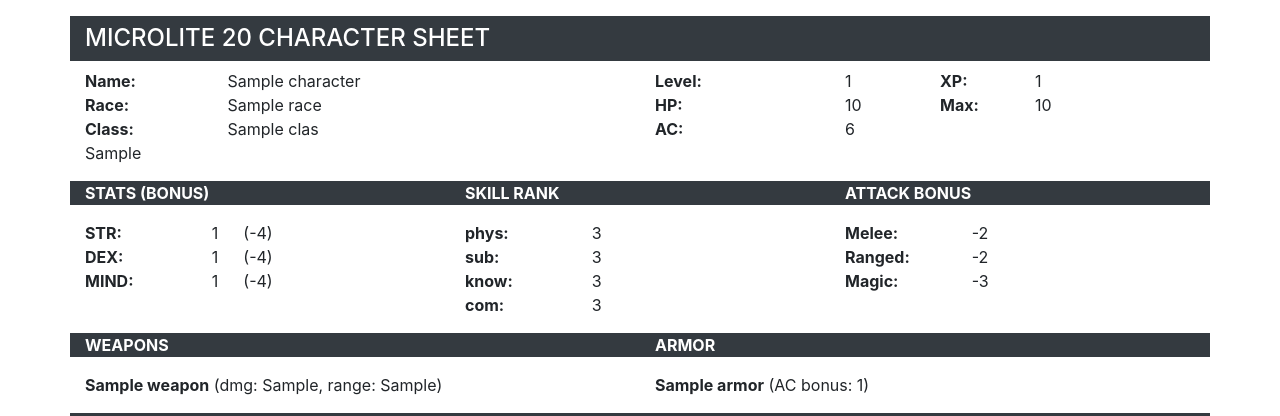
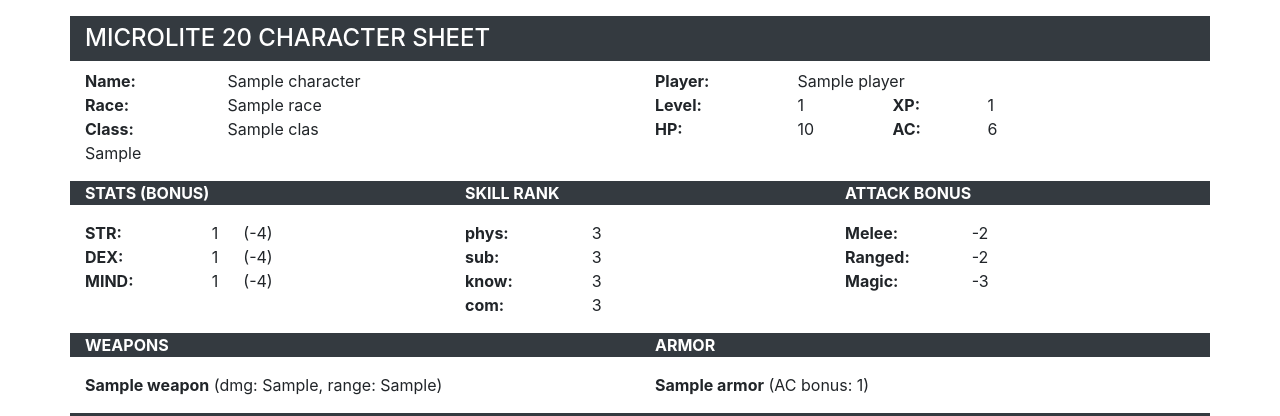
Before and after one commit to michaelbirdtx/microlite20, a Django app: a page that uses m20_root/characters/templates/characters/character_detail.html in a window 1280 px wide. Shown: the top 416 px of the page. Run offline with Django 3.2, Linux system fonts and the light colour scheme; tables that the repository leaves empty hold one stand-in row (values such as "Sample post"); some libraries are stand-ins or nearby versions.

Commit message:
Added Player to model.

```diff
--- a/m20_root/characters/models.py
+++ b/m20_root/characters/models.py
@@ -18,6 +18,20 @@
 )
 
 # Create your models here.
+
+
+class Player(models.Model):
+    class Meta:
+        ordering = ['name']
+        verbose_name = 'Player'
+        verbose_name_plural = 'Players'
+    name = models.CharField(max_length=100)
+    email = models.EmailField(max_length=254, unique=True)
+    is_active = models.BooleanField(default=True)
+    slug = models.SlugField(default=uuid.uuid4)
+
+    def __str__(self):
+        return self.name
 
 
 class Class(models.Model):
@@ -107,6 +121,8 @@
         ordering = ['name']
     name = models.CharField(max_length=100)
     slug = models.SlugField(default=uuid.uuid4)
+    player = models.ForeignKey(
+        Player, blank=True, null=True, on_delete=models.CASCADE)
     race = models.ForeignKey(Race, on_delete=models.PROTECT)
     character_class = models.ForeignKey(Class, on_delete=models.PROTECT)
     level = models.IntegerField(default=1)
--- a/m20_root/characters/templates/characters/character_detail.html
+++ b/m20_root/characters/templates/characters/character_detail.html
@@ -36,7 +36,15 @@
         </div>
         <div class="col-12 col-md-6">
             <div class="row">
-                <div class="col-3 col-md-4 font-weight-bold">
+                <div class="col-3 col-md-3 font-weight-bold">
+                    Player:
+                </div>
+                <div class="col">
+                    {{ character.player }}
+                </div>
+            </div>
+            <div class="row">
+                <div class="col-3 col-md-3 font-weight-bold">
                     Level:
                 </div>
                 <div class="col-2">
@@ -50,24 +58,16 @@
                 </div>
             </div>
             <div class="row">
-                <div class="col-3 col-md-4 font-weight-bold">
+                <div class="col-3 col-md-3 font-weight-bold">
                     HP:
                 </div>
                 <div class="col-2">
-                    {{ character.hit_points }}
+                    {{ character.hit_points_max }}
                 </div>
                 <div class="col-2 font-weight-bold">
-                    Max:
+                    AC:
                 </div>
                 <div class="col-1">
-                    {{ character.hit_points_max }}
-                </div>
-            </div>
-            <div class="row">
-                <div class="col-3 col-md-4 font-weight-bold">
-                    AC:
-                </div>
-                <div class="col-2">
                     {{ character.armor_class }}
                 </div>
             </div>
```
Also changed, not shown: m20_root/characters/admin.py (+8 -1 lines), m20_root/characters/templates/characters/index.html (+4 -6 lines), m20_root/characters/migrations/0005_player.py (added), m20_root/characters/migrations/0006_character_player.py (added).
